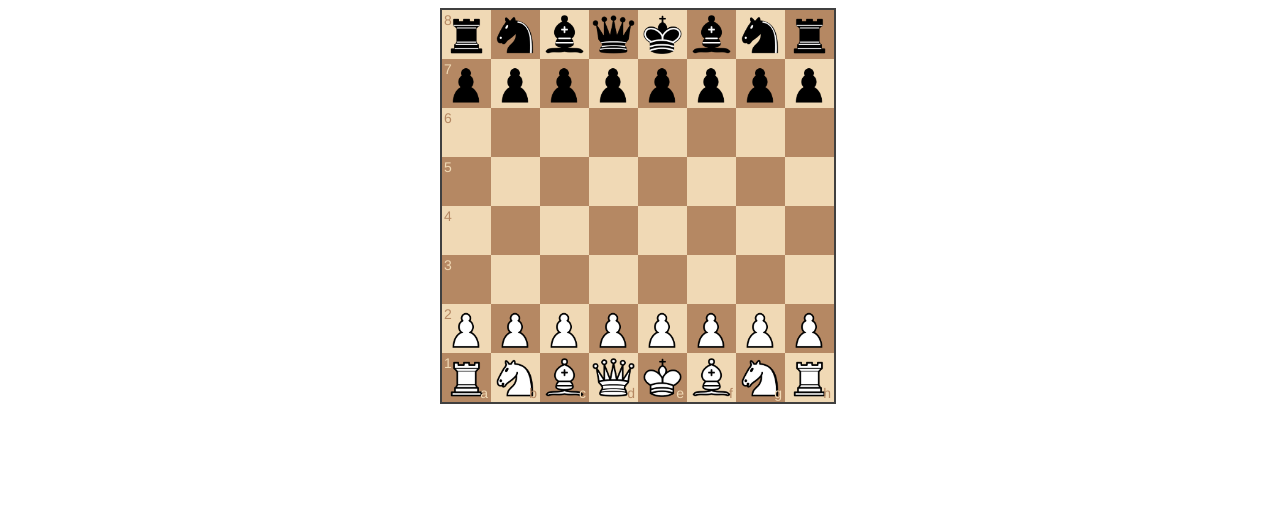
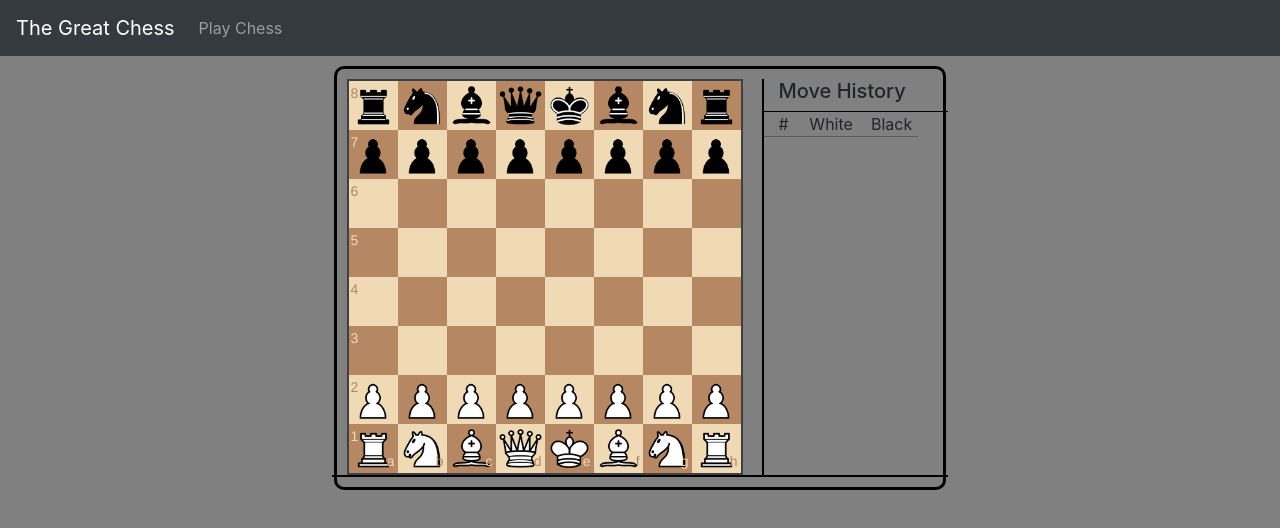
Before and after one commit to furkandinc/The-Great-Chess, a website: page TheGreatChess/Resources/gameboard.html in a window 1280 px wide. Drawn offline with nearby package versions, Linux system fonts and the light colour scheme.

Commit message:
Gui updated

```diff
--- a/TheGreatChess/Resources/css/styles.css
+++ b/TheGreatChess/Resources/css/styles.css
@@ -9,6 +9,25 @@
 }
 
 .move-history {
-    max-height: 100px;
+    max-height: 300px;
     overflow-y: scroll;
+	overflow-x: hidden;
 }
+
+.scene {
+	width: fit-content;
+	border: 3px solid black;
+	border-radius: 10px;
+	padding: 10px;
+	margin-top: 10px;
+	margin-left: auto;
+	margin-right: auto;
+}
+
+.row {
+
+}
+
+.move {
+
+}
--- a/TheGreatChess/Resources/gameboard.html
+++ b/TheGreatChess/Resources/gameboard.html
@@ -5,15 +5,68 @@
   <title>Game Scene</title>
   <link rel="stylesheet" href="css/chessboard.css" />
   <link rel="stylesheet" href="css/styles.css" />
+  <link rel="stylesheet" href="https://getbootstrap.com/docs/4.1/dist/css/bootstrap.min.css" />
 </head>
-<body>
+<body style="background: gray;">
+	<nav class="navbar navbar-expand navbar-dark bg-dark">
+		<a class="navbar-brand" href="/">
+			The Great Chess
+		</a>
+		<button class="navbar-toggler" type="button" data-toggle="collapse" data-target="#navbarNav" aria-controls="navbarNav" aria-expanded="false" aria-label="Toggle navigation">
+			<span class="navbar-toggler-icon"></span>
+		</button>
+		<div class="collapse navbar-collapse" id="navbarNav">
+			<ul class="navbar-nav">
+				<li class="nav-item">
+					<a class="nav-link" href="gameboard">Play Chess</a>
+				</li>
+			</ul>
+		</div>
+	</nav>
 
-<div id="board" class="board" style="width: 400px"></div>
+	<div class="clearfix"></div>
+	<div class="scene">
+		<div class="row" style="border-bottom: 2px solid black;">
+			<div class="col-auto" style="border-right: 2px solid black;">
+				<div id="board" class="board"></div>
+			</div>
+			<div class="col-auto">
+				<div class="row" style="border-bottom: 1px solid black;">
+					<div class="col-auto" >
+						<h5 text-align="center"> Move History </h5>
+					</div>
+				</div>
+				<div class="row">
+					<div class="col-2" style="border-bottom: 1px solid rgba(1,1,1, 0.3);">#</div>
+					<div class="col-4" style="border-bottom: 1px solid rgba(1,1,1, 0.3);">White</div>
+					<div class="col-4" style="border-bottom: 1px solid rgba(1,1,1, 0.3);">Black</div>
+				</div>
+				<div class="move-history" id="movelist">
+					<!--<div class="row" id="history-1">
+						<div class="col-2">
+							1
+						</div>
+						<div class="col-4 move" >
+							1xsd
+						</div>
+						<div class="col-4 move" >
+							1xsd
+						</div>
+					</div> -->
+				</div>
+			</div>
+		</div>
+		<div class="row" >
 
-<script src="js/json3.min.js"></script>
-<script src="js/jquery-3.2.1.min.js"></script>
-<script src="js/chessboard.js"></script>
-<script src="js/chess.js"></script>
-<script src="js/myprecious.js"></script>
+		</div>
+
+	<div>
+	<script src="js/json3.min.js"></script>
+	<script src="https://code.jquery.com/jquery-3.3.1.slim.min.js" integrity="sha384-q8i/X+965DzO0rT7abK41JStQIAqVgRVzpbzo5smXKp4YfRvH+8abtTE1Pi6jizo" crossorigin="anonymous"></script>
+	<script src="https://cdnjs.cloudflare.com/ajax/libs/popper.js/1.14.3/umd/popper.min.js" integrity="sha384-ZMP7rVo3mIykV+2+9J3UJ46jBk0WLaUAdn689aCwoqbBJiSnjAK/l8WvCWPIPm49" crossorigin="anonymous"></script>
+	<script src="https://stackpath.bootstrapcdn.com/bootstrap/4.1.3/js/bootstrap.min.js" integrity="sha384-ChfqqxuZUCnJSK3+MXmPNIyE6ZbWh2IMqE241rYiqJxyMiZ6OW/JmZQ5stwEULTy" crossorigin="anonymous"></script>
+	<script src="js/chessboard.js"></script>
+	<script src="js/chess.js"></script>
+	<script src="js/myprecious.js"></script>
 </body>
 </html>
```
